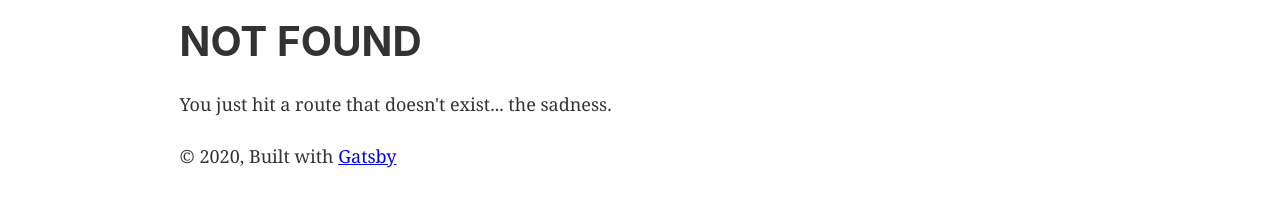
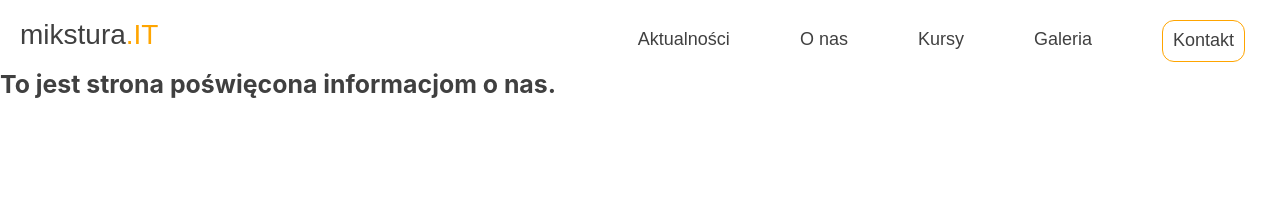
Before and after one commit to Selleo/mikstura.it, a Gatsby site: page /about in a window 1280 px wide. Before the commit this address had no page. Built offline with nearby package versions, Linux system fonts and the light colour scheme; Gatsby itself is replaced by a stand-in of ours.

Commit message:
subpages added

```diff
--- a/src/components/layout.js
+++ b/src/components/layout.js
@@ -29,7 +29,7 @@ const Layout = ({ children }) => {
       <div
         style={{
           margin: `0 auto`,
-          maxWidth: 960,
+          maxWidth: 1920,
           padding: `0 1.0875rem 1.45rem`,
         }}
       >
--- /dev/null
+++ b/src/pages/about.js
@@ -0,0 +1,25 @@
+import React from "react"
+import { Link } from "gatsby"
+import styled from 'styled-components'
+import Header from '../components/header'
+import Layout from "../components/layout"
+import Image from "../components/image"
+import SEO from "../components/seo"
+import Navigation from '../components/navigation'
+
+const StyledWrapper = styled.div`
+  background-color: white;
+  color: #404040;
+` ;
+
+
+const IndexPage = () => (
+  <StyledWrapper>
+    <Header>mikstura<font color="orange">.IT</font>
+      <Navigation />
+    </Header>
+    <h3>To jest strona poświęcona informacjom o nas.</h3>
+  </StyledWrapper>
+)
+
+export default IndexPage
```
Also changed, not shown: src/pages/contact.js (added, +25 -0 lines), src/pages/courses.js (added, +25 -0 lines), src/pages/galery.js (added, +25 -0 lines), src/pages/news.js (added, +25 -0 lines).
